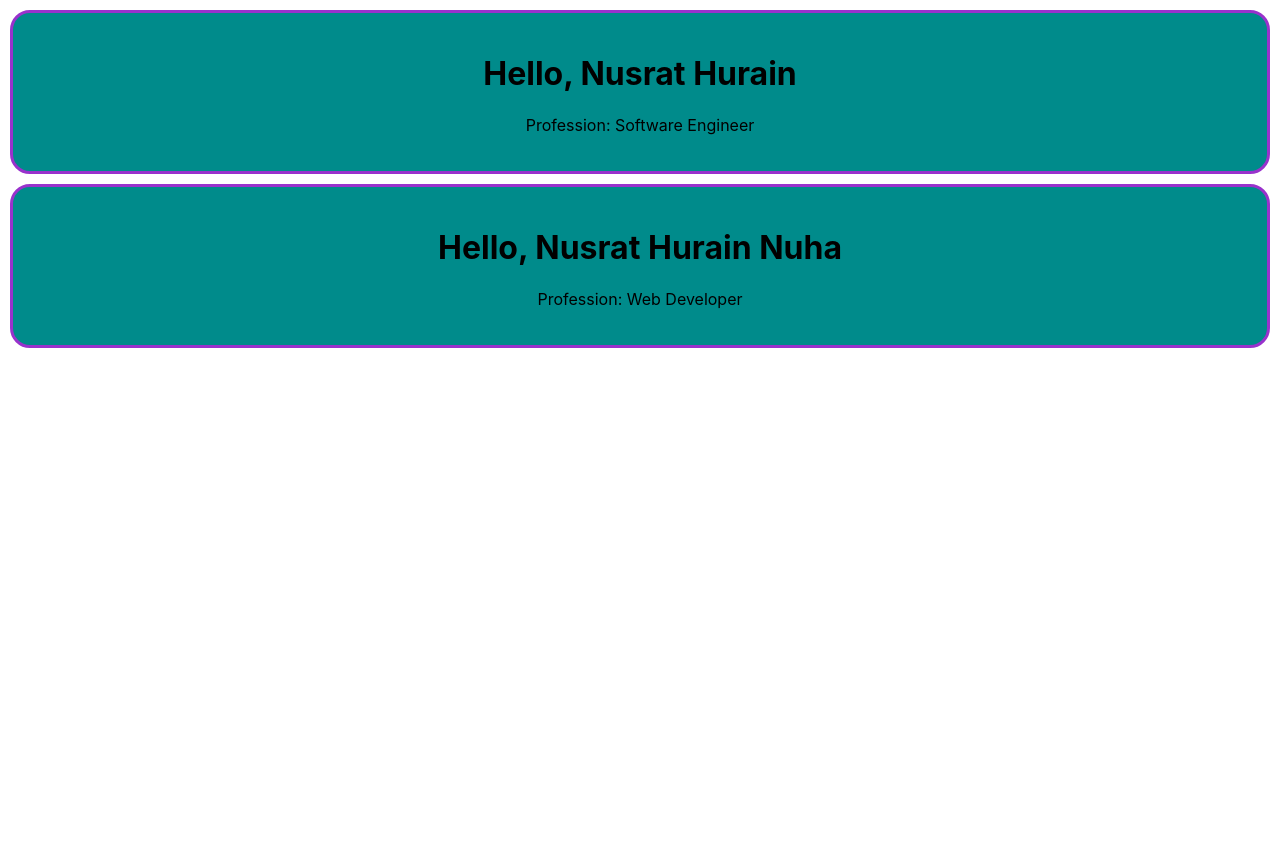
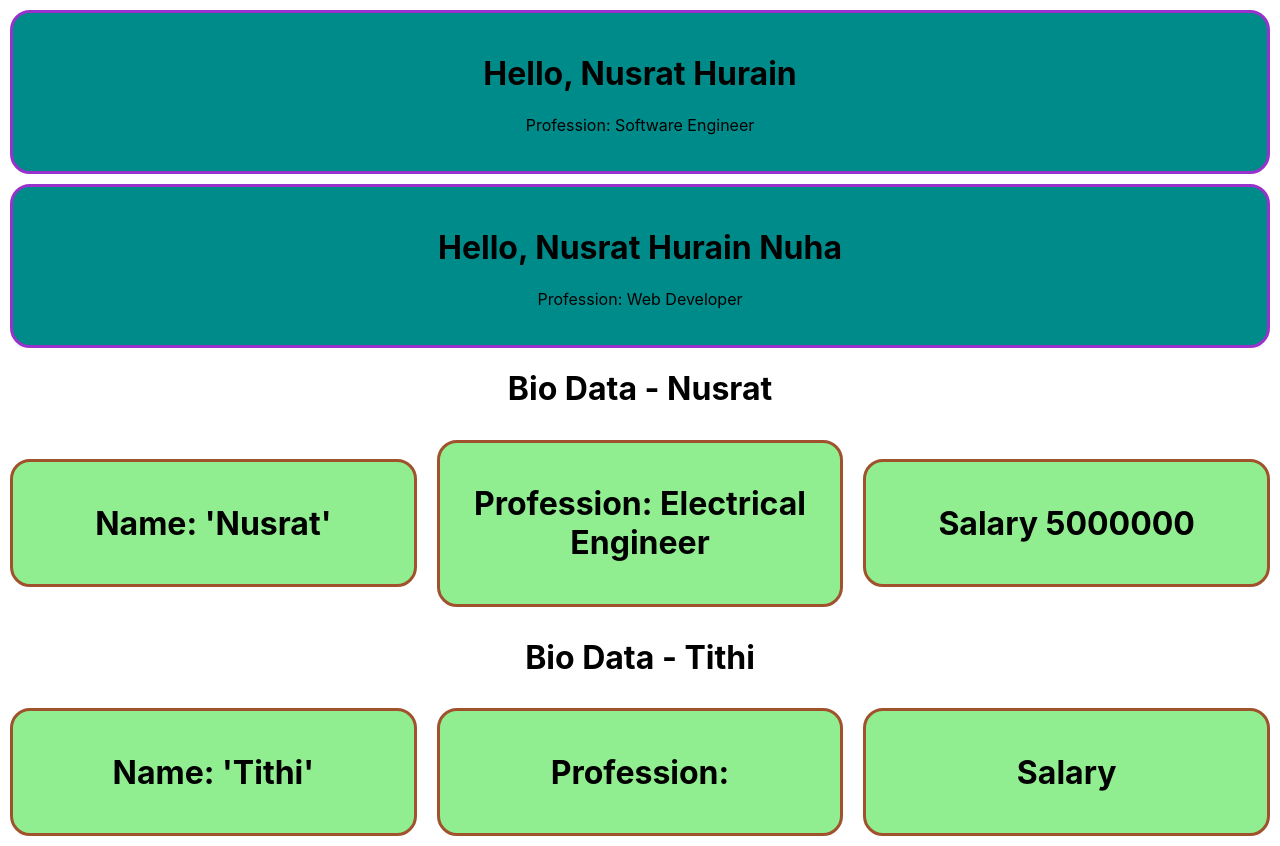
Before and after one commit to nusratBD/React-Basic, a React (Create React App) app in the folder 0.my-app/: page / in a window 1280 px wide. Before the commit the page ends 800 px from the top, so only its background shows below. Built offline with nearby package versions, Linux system fonts and the light colour scheme.

Commit message:
Component Props from array

```diff
--- a/0.my-app/src/App.css
+++ b/0.my-app/src/App.css
@@ -51,6 +51,19 @@
   border-radius: 20px;
 }
 
+.names{
+  display: grid;
+  grid-template-columns: repeat(3, 1fr);
+  align-items: center;
+}
+.name{
+  background-color: lightgreen;
+  margin: 10px;
+  padding: 20px;
+  border-radius: 20px;
+  border: 3px solid sienna;
+}
+
 @keyframes App-logo-spin {
   from {
     transform: rotate(0deg);
--- a/0.my-app/src/App.js
+++ b/0.my-app/src/App.js
@@ -11,12 +11,19 @@ const testStyle = {
     fontWeight: 200
 }
 function App() {
+  const names = ['Nusrat', 'Hurain', 'Nuha', 'Tithi', 'Dipti', 'Sweety', 'Koly'];
+  const salaries = [2000000, 3000000, 5000000, 4000000, 7000000];
+  const profession = ['Software Engineer', 'Electrical Engineer', 'AI expert', 'Web Developer']
   return (
     <div className="App">
       {/* Similar in Look, Similar in Data : without props*/}
       {/* Similar in look different with data: with props  */}
       <Person name="Nusrat Hurain" profession="Software Engineer"></Person>
       <Person name="Nusrat Hurain Nuha" profession="Web Developer"></Person>
+
+      {/* Component props from array */}
+      <Name name={names[0]} profession={profession[1]} salary={salaries[2]}></Name>
+      <Name name={names[3]}></Name>
     </div>
   );
 }
@@ -39,4 +46,24 @@ function Person(props){
   )
 }
 
+//
+function Name(props){
+    return (
+      <>
+      <h1>Bio Data - {props.name}</h1>
+       <div className="names">
+        <div className="name">
+        <h1>Name: '{props.name}'</h1>
+      </div>
+      <div className="name">
+        <h1>Profession: {props.profession}</h1>
+      </div>
+      <div className="name">
+        <h1>Salary {props.salary}</h1>
+      </div>
+      </div></>
+
+    );
+}
+
 export default App;
```
